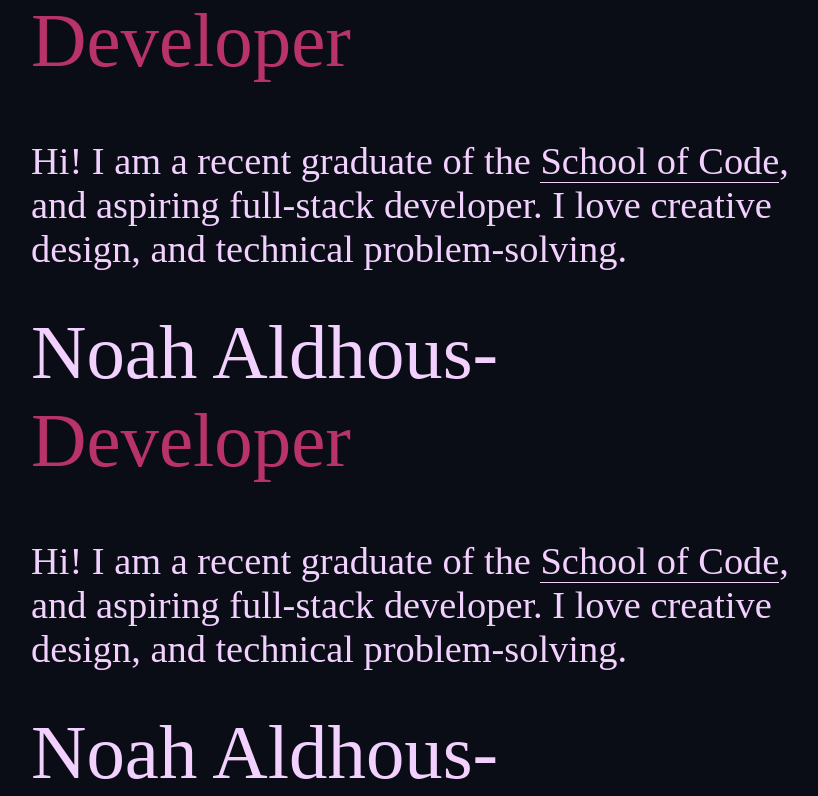
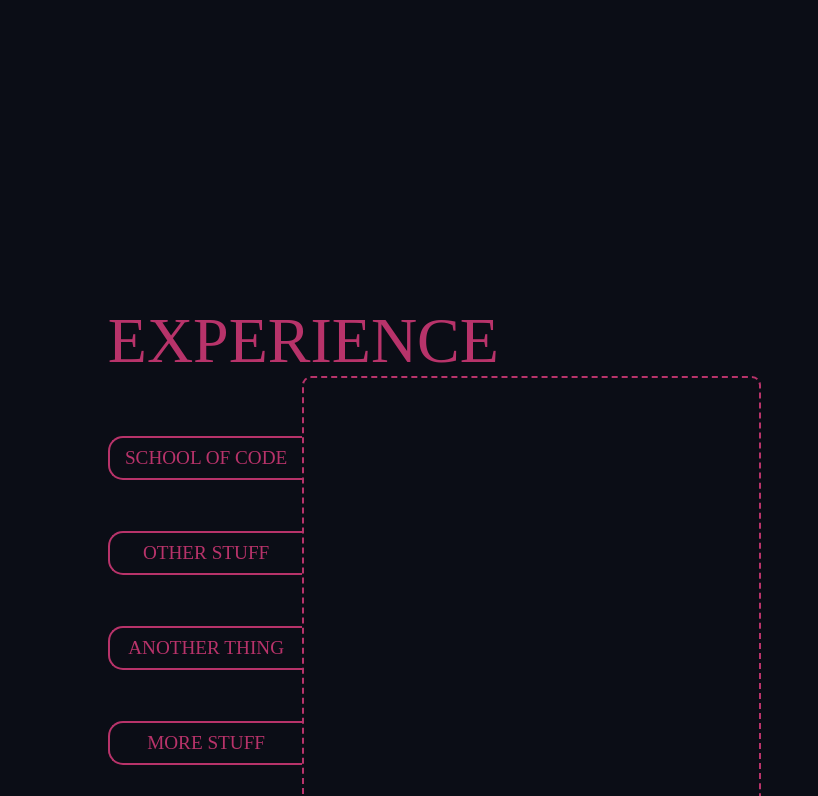
Before and after one commit to NoahAldhous/portfolio-page, a React (Create React App) app: page / in a window 1280 px wide. Shown: the part 3057-3853 px from the top of the page, without its empty margins (225-1043 px from the left). Built offline with nearby package versions, Linux system fonts and the light colour scheme; a web font is replaced by a local one.

Commit message:
experience page started, added css so portfolio cards stay quare when resized

```diff
--- a/src/components/Aboutmepage/Aboutmepage.css
+++ b/src/components/Aboutmepage/Aboutmepage.css
@@ -34,13 +34,13 @@
 .Profile-card{
     display: flex;
     flex-direction: column;
-    justify-content: flex-start;
+    justify-content: space-evenly;
     align-items: center;
     width: 40%;
     border: 2px solid #B8336A;
     border-radius: 15px;
-    height: 100%;
     padding: 1%;
+    height: 100%
 }
 
 .Subheading{
@@ -113,8 +113,8 @@
   }
 
 .Profile-picture{
-    max-width: 75%;
-    max-height: 75%;
+    max-width: 70%;
+    max-height: 70%;
     object-fit: scale-down;
     clip-path: circle();
     margin-top: 5%;
--- a/src/components/Aboutmepage/Listoflikes/Listoflikes.css
+++ b/src/components/Aboutmepage/Listoflikes/Listoflikes.css
@@ -15,7 +15,7 @@ ul {
     /* border: 1px solid blue; */
     width: 90%;
     color: #F3D1FF;
-    font-size: 100%;
+    font-size: 1.2vw;
     margin: 0;
     display: flex;
     flex-direction: column;
--- a/src/components/App/App.js
+++ b/src/components/App/App.js
@@ -1,4 +1,5 @@
 import Aboutmepage from '../Aboutmepage/Aboutmepage';
+import ExperiencePage from '../ExperiencePage/ExperiencePage';
 import Header from '../Header/Header';
 import Landingpage from '../Landingpage/Landingpage';
 import Navbar from '../Navbar/Navbar';
@@ -24,6 +25,7 @@ function App() {
           <Landingpage Landingpage = "Landingpage"/>
           <Aboutmepage/>
           <PortfolioPage/>
+          <ExperiencePage/>
           <Landingpage/>
           <Landingpage/>
           <Landingpage/>
--- a/src/components/ExperiencePage/ExperiencePage.css
+++ b/src/components/ExperiencePage/ExperiencePage.css
@@ -0,0 +1,68 @@
+.ExperiencePage{
+    width: 85%;
+    height: 90vh;
+    background-color: #0b0d16;
+    margin-top: 45vh;
+    margin-left:10%;
+    display: flex;
+    flex-direction: column;
+    justify-content: flex-start;
+    padding-top: 2%;
+    /* border: 1px solid orange; */
+}
+
+.Subheading{
+    margin: 0px;
+    margin-top: 3%;
+    font-size: 5vw;
+    color: #B8336A;
+    font-weight: lighter;
+}
+
+.Experience-container{
+    display: flex;
+    /* border: 1px solid green;  */
+    align-items: center;
+    justify-content: flex-start;
+    padding-top: 1%;
+    padding-bottom: 1%;
+    height: 60%;
+}
+
+.Experience-button-container{
+    /* border: 1px solid blue; */
+    width: 30%;
+    height: 100%;
+    padding-top: 1%;
+    padding-bottom: 1%;
+    display: flex;
+    flex-direction: column;
+    justify-content: space-evenly;
+}
+
+.Experience-button{
+    cursor: pointer;
+    height: 10%;
+    background-color: #0b0d16;
+    border: 2px solid #B8336A;
+    border-radius: 15px 0 0 15px;
+    color:#B8336A;
+    transition: 0.3s;
+    border-right: none;
+    font-family: inherit;
+    font-size: 1.5vw;
+}
+
+.Experience-button:hover{
+    background-color: #B8336A;
+    color:#0b0d16;
+}
+
+.Experience-text-container{
+    border: 2px dashed #B8336A;
+    height: 100%;
+    width: 70%;
+    padding-top: 1%;
+    padding-bottom: 1%;
+    border-radius: 2%;
+}
--- a/src/components/ExperiencePage/ExperiencePage.js
+++ b/src/components/ExperiencePage/ExperiencePage.js
@@ -0,0 +1,18 @@
+import "./ExperiencePage.css";
+
+export default function ExperiencePage(){
+    return <div className = "ExperiencePage">
+         <h2 className="Subheading">EXPERIENCE</h2>
+         <section className="Experience-container">
+             <section className="Experience-button-container">
+                <button className="Experience-button">SCHOOL OF CODE</button>
+                <button className="Experience-button">OTHER STUFF</button>
+                <button className="Experience-button">ANOTHER THING</button>
+                <button className="Experience-button">MORE STUFF</button>
+             </section>
+             <section className="Experience-text-container">
+
+             </section>
+         </section>
+    </div>
+}
--- a/src/components/Navbar/Navbar.js
+++ b/src/components/Navbar/Navbar.js
@@ -8,7 +8,7 @@ export default function Navbar({handleClick}){
     <div className="Navbar">
       <Navbutton buttonText = "AM" handleClick={handleClick} page= ".Aboutmepage"/>
       <Navbutton buttonText = "PF" handleClick={handleClick} page= ".PortfolioPage"/>
-      <Navbutton buttonText = "EX"/>
+      <Navbutton buttonText = "EX" handleClick={handleClick} page= ".ExperiencePage"/>
       <Navbutton buttonText = "CI"/>
       <Navbutton buttonText = "LI"/>
       <Navbutton buttonText = "TW" link = "https://twitter.com/theOldHaus"/>
--- a/src/components/Navbar/Navbutton/Navbutton.css
+++ b/src/components/Navbar/Navbutton/Navbutton.css
@@ -15,7 +15,6 @@
     overflow:hidden;
     white-space:nowrap;
     text-decoration: none;
-
 }
 
 @media only screen and (max-width: 600px) {
--- a/src/components/Navbar/Navbutton/Navbutton.js
+++ b/src/components/Navbar/Navbutton/Navbutton.js
@@ -4,15 +4,16 @@ export default function Navbutton({buttonText, page, handleClick}){
     switch(buttonText){
         case 'AM':
             return <button className = {`AM Navbutton`} onClick = {function(){handleClick(page)}}>
+
             </button>
         case 'PF':
             return <button className = {'PF Navbutton'} onClick = {function(){handleClick(page)}}>
             </button>
         case 'EX':
-            return <button className = {'EX Navbutton'}>
+            return <button className = {'EX Navbutton'}  onClick = {function(){handleClick(page)}}>
             </button>
         case 'CI':
-            return <button className = {'CI Navbutton'}>
+            return <button className = {'CI Navbutton'}  onClick = {function(){handleClick(page)}}>
             </button>
         case 'LI':
             return <a className = {'LI Navbutton'} href='https://www.linkedin.com/in/noah-aldhous-4436a3195/' target='_blank' rel='noreferrer'>
--- a/src/components/PortfolioPage/PortfolioCard/PortfolioCard.css
+++ b/src/components/PortfolioPage/PortfolioCard/PortfolioCard.css
@@ -1,10 +1,10 @@
 .Portfolio-card{
     position: relative;
-    height:90%;
     width: 30%;
     /* border: 2px solid red; */
     display: flex;
     border-radius: 30px;
+    height:calc(100vh -16px)
 }
 
 .card-overlay{
```
